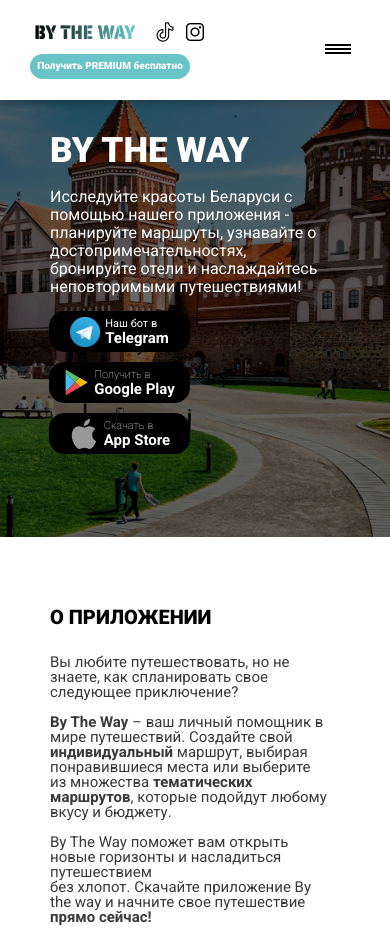
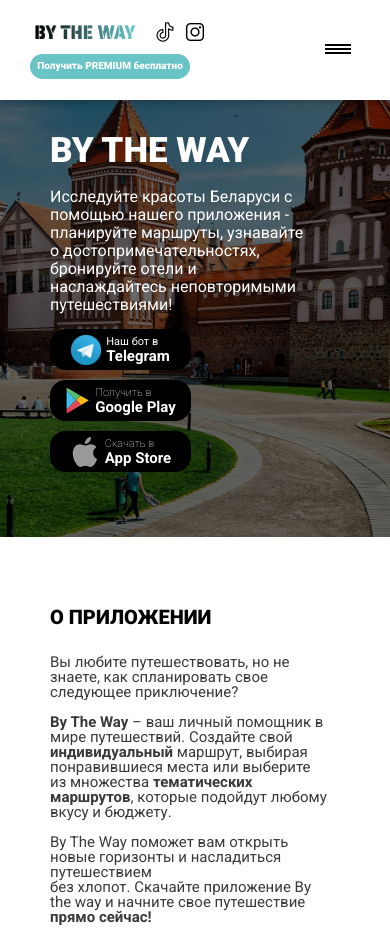
Before and after one commit to VARN0R/ByTheWay-website, a plain HTML site: page index.html in a window 390 px wide. Shown: the top 929 px of the page. Drawn offline with nearby package versions, Linux system fonts and the light colour scheme.

Commit message:
code optimization and add wrapper in btw section

```diff
--- a/index.html
+++ b/index.html
@@ -43,6 +43,7 @@
 
 <section class="btw">
     <div class="container">
+        <div class="btw_wrapper">
             <h1>By The Way</h1>
             <div class="btw_text">
                 Исследуйте красоты Беларуси с
@@ -64,6 +65,7 @@
                     <div class="btw_buttons_apple_text">Скачать в <br><span>App Store</span></div>
                 </a>
 
+            </div>
         </div>
 
         <img class="btw_img" src="img/mobile_bg2.png" alt="phone">
--- a/sass/_general.sass
+++ b/sass/_general.sass
@@ -85,7 +85,6 @@
             color: rgba(0, 0, 0, 1)
 
 h1
-    margin: 110px 0 0 108px
     color: #FFF
     font-style: normal
     font-size: 60px
@@ -97,25 +96,24 @@
     min-height: 637px
     padding: 83px 0 40px 0
     background: url('../img/mir_castle.jpeg') center (center / cover) no-repeat
+    &_wrapper
+        margin: 110px 0 0 108px
+    &_img
+        display: block
+        width: 547.65px
+        height: 562.93px
+        position: absolute
+        top: -80px
+        right: 90px
     &_text
         width: 522px
-        margin: 0
         margin-top: 28px
-        margin-left: 108px
         color: #FFF
         font-size: 24px
         font-weight: 400
         line-height: 24px
-    &_img
-       display: block
-       width: 547.65px
-       height: 562.93px
-       position: absolute
-       top: -80px
-       right: 90px
     &_buttons
         margin-top: 50px
-        margin-left: 80px
         display: flex
         &_google, &_apple, &_telegram
             margin-left: 44px
@@ -150,14 +148,14 @@
                     height: 30px
             .btw_buttons_telegram_text
                 font-weight: 400
-
-
             &_text
                 margin-left: 5px
                 span
                     font-size: 15px
                     font-weight: 600
                     line-height: 15px
+        &_telegram
+            margin-left: 0
 
 .app
     padding: 126px 0 100px 0
@@ -281,8 +279,7 @@
         span
             color: #4FB6B8
     &_btn
-        margin: 0 auto
-        margin-top: 20px
+        margin: 20px auto 0
         width: 211px
         height: 39px
         display: flex
@@ -338,8 +335,8 @@
                 margin-top: 5px
                 width: 50%
     &_text
-        margin: 0 auto
-        margin-top: 10px
+
+        margin: 10px auto 0
         width: 100%
         height: 100%
         color: #000
@@ -485,11 +482,10 @@
             input:nth-child(2)
                 margin-top: 25px
             input:nth-child(5)
-                margin: 0 auto
                 display: flex
                 align-items: center
                 justify-content: center
-                margin-top: 19px
+                margin: 19px auto 0
                 width: 228px
                 height: 42px
                 border-radius: 30px
--- a/sass/_media.sass
+++ b/sass/_media.sass
@@ -12,8 +12,7 @@
             flex-wrap: wrap
             width: 40%
             &_apple
-                margin-top: 20px
-
+                margin: 20px 0 0 0
     .app
         &_img
             right: 50px
@@ -68,19 +67,21 @@
     h1
         font-size: 40px
         line-height: 40px
-        margin-left: 90px
+
 
     .btw
+        &_wrapper
+            margin-left: 90px
         &_img
             right: 50px
             width: 500px
             height: 510px
         &_text
-            margin: 20px 0 0 90px
+            margin: 20px 0 0
             font-size: 18px
             line-height: 18px
         &_buttons
-            margin: 20px 0 0 60px
+            margin: 20px 0 0 0
 
     .app
         padding-top: 70px
@@ -185,22 +186,16 @@
         &_tiktok
             margin-left: 20px
 
-    h1
-        margin-left: 30px
-
     .btw
         min-height: 537px
+        &_wrapper
+            margin-left: 30px
         &_img
             right: -10px
             width: 400px
             height: 410px
-        &_text
-            margin-left: 30px
         &_buttons
-            width: 70%
-            margin-left: 1px
-
-
+            width: 50%
 
     .app
         &_img
@@ -309,6 +304,8 @@
             color: #FFF
 
     .btw
+        &_wrapper
+            margin-top: 50px
         &_img
             width: 300px
             height: 310px
@@ -317,12 +314,13 @@
             width: 250px
         &_buttons
             margin-top: 50px
-            margin-left: 50px
+            &_google
+                margin: 20px 0 0 0
+
 
     h1
         font-size: 35px
         line-height: 35px
-        margin-top: 50px
 
     .title
         font-size: 20px
@@ -407,15 +405,13 @@
         width: 60%
         flex-wrap: wrap
 
-    h1
-        margin-left: 30px
-
     .btw
         min-height: 537px
+        &_wrapper
+            margin-left: 30px
         &_img
             display: none
         &_text
-            margin-left: 30px
             width: 80%
             font-size: 16px
             br
@@ -425,7 +421,6 @@
             flex-direction: column
             justify-content: center
             align-items: start
-            margin-left: -15px
             margin-top: 15px
             &_apple
                 margin-top: 10px
```
Also changed, not shown: css/style.min.css, 1 other file. Lines whose indentation alone changed are shown as unchanged.
